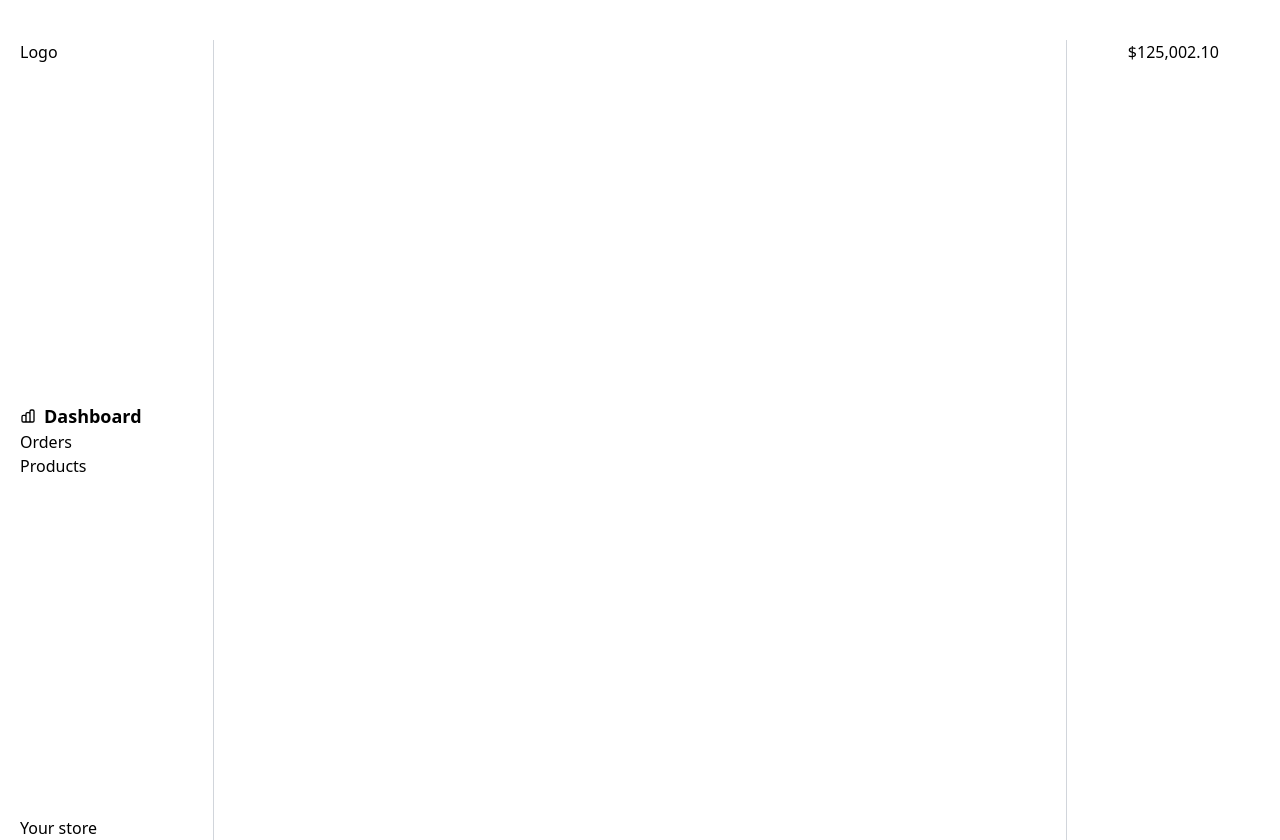
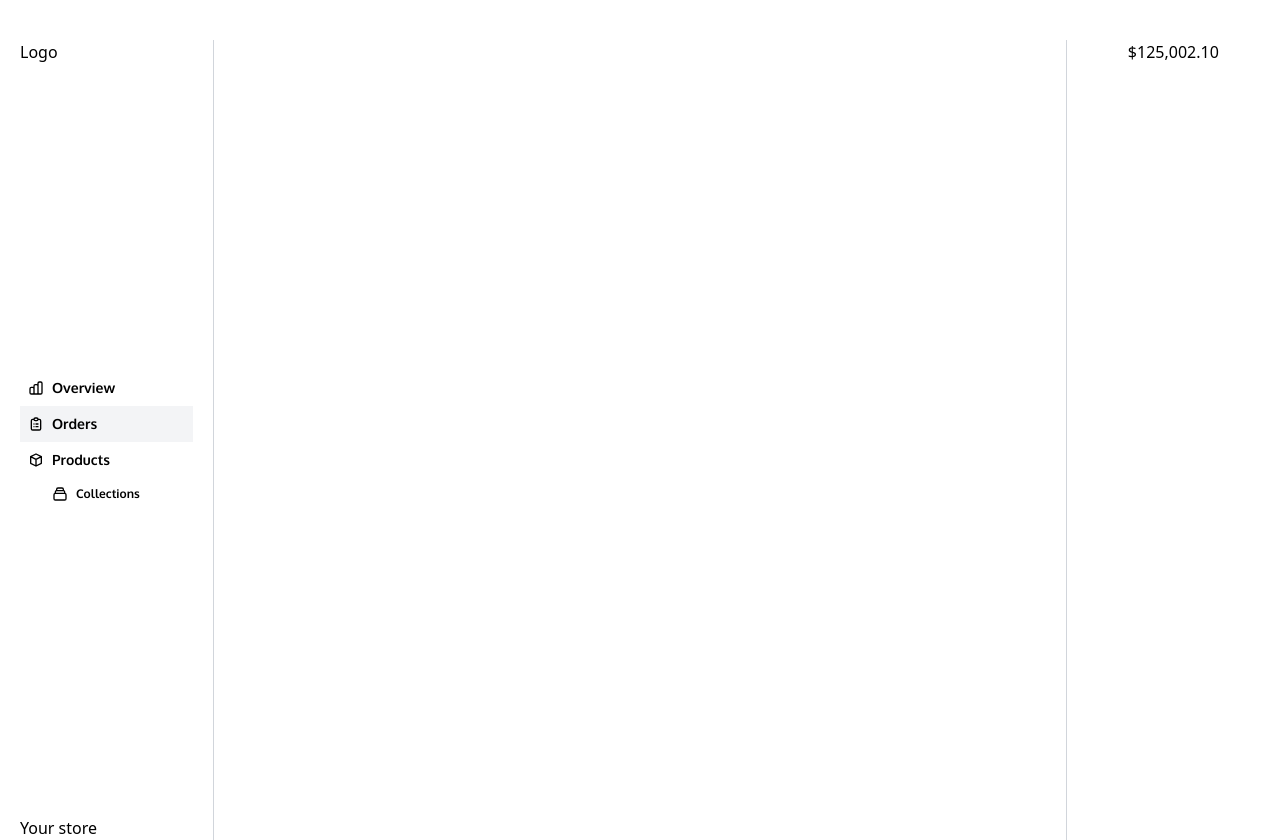
Before and after one commit to goodhands/ecommerce-admin-frontend, a Vue app: page /orders in a window 1280 px wide. Built offline with nearby package versions, Linux system fonts and the light colour scheme.

Commit message:
add navigation structure + components

```diff
--- a/src/App.vue
+++ b/src/App.vue
@@ -4,18 +4,7 @@
       <router-link to="/" class="block">Logo</router-link>
 
       <div class="nav-menu flex flex-col justify-evenly">
-        <ul>
-          <li>
-            <router-link to="/" class="flex flex-row items-center text-lg font-bold">
-              <svg xmlns="http://www.w3.org/2000/svg" class="h-4 mr-2" fill="none" viewBox="0 0 24 24" stroke="currentColor">
-                <path stroke-linecap="round" stroke-linejoin="round" stroke-width="2" d="M9 19v-6a2 2 0 00-2-2H5a2 2 0 00-2 2v6a2 2 0 002 2h2a2 2 0 002-2zm0 0V9a2 2 0 012-2h2a2 2 0 012 2v10m-6 0a2 2 0 002 2h2a2 2 0 002-2m0 0V5a2 2 0 012-2h2a2 2 0 012 2v14a2 2 0 01-2 2h-2a2 2 0 01-2-2z" />
-              </svg>
-              Dashboard
-            </router-link>
-          </li>
-          <li><router-link to="/orders">Orders</router-link></li>
-          <li><router-link to="/products">Products</router-link></li>
-        </ul>
+        <nav-items></nav-items>
       </div>
 
       <router-link to="/about">Your store</router-link>
@@ -28,3 +17,18 @@
     </div>
   </div>
 </template>
+
+<script>
+import NavItems from './components/Nav/Items.vue';
+
+export default {
+  data:function(){
+    return {
+
+    }
+  },
+  components:{
+    NavItems
+  }
+}
+</script>
--- /dev/null
+++ b/src/components/Nav/Child.vue
@@ -0,0 +1,19 @@
+<template>
+    <ul class="flex flex-col space-y-3">
+        <li class="w-full" v-for="child in children" v-bind:key="child.name">
+            <router-link class="nav-child ml-6" :to="child.url">
+                <svg xmlns="http://www.w3.org/2000/svg" fill="none" viewBox="0 0 24 24" stroke="currentColor">
+                    <path stroke-linecap="round" stroke-linejoin="round" stroke-width="2" d="M19 11H5m14 0a2 2 0 012 2v6a2 2 0 01-2 2H5a2 2 0 01-2-2v-6a2 2 0 012-2m14 0V9a2 2 0 00-2-2M5 11V9a2 2 0 012-2m0 0V5a2 2 0 012-2h6a2 2 0 012 2v2M7 7h10" />
+                </svg>
+                {{ child.name }}
+            </router-link>
+        </li>
+    </ul>
+</template>
+
+<script>
+export default {
+    name: "NavChild",
+    props: ['children']
+}
+</script>
--- /dev/null
+++ b/src/components/Nav/Item.vue
@@ -0,0 +1,28 @@
+<template>
+    <ul>
+        <li v-for="item in items" v-bind:key="item.name">
+            <router-link :to="item.url" class="nav-items text-sm">
+                <span v-html="item.icon"></span>
+                {{ item.name }}
+            </router-link>
+            <child v-if="item.children" :children="item.children"></child>
+        </li>
+    </ul>
+</template>
+
+<script>
+import Child from '@/components/Nav/Child.vue';
+
+export default {
+    name: "NavItems",
+    components:{
+        Child
+    },
+    props: {
+        items: {
+            required: true,
+            type: Array
+        }
+    }
+}
+</script>
--- /dev/null
+++ b/src/components/Nav/Items.vue
@@ -0,0 +1,59 @@
+<template>
+    <item :items="links"></item>
+</template>
+
+<script>
+import Item from '@/components/Nav/Item.vue';
+
+export default {
+    name: "NavItems",
+    data: function(){
+        return {
+            links: [
+                {
+                    name: "Overview",
+                    url: "/",
+                    icon:   `<svg xmlns="http://www.w3.org/2000/svg" fill="none" viewBox="0 0 24 24" stroke="currentColor">
+                                <path stroke-linecap="round" stroke-linejoin="round" stroke-width="2"
+                                d="M9 19v-6a2 2 0 00-2-2H5a2 2 0 00-2 2v6a2 2 0 002 2h2a2 2 0 002-2zm0 0V9a2 2 0 012-2h2a2 2 0 012 2v10m-6 0a2 2 0 002 2h2a2 2 0 002-2m0 0V5a2 2 0 012-2h2a2 2 0 012 2v14a2 2 0 01-2 2h-2a2 2 0 01-2-2z" />
+                            </svg>`,
+
+                },
+                {
+                    name: "Orders",
+                    url: "/orders",
+                    icon: `
+                        <svg xmlns="http://www.w3.org/2000/svg" fill="none" viewBox="0 0 24 24" stroke="currentColor">
+                            <path stroke-linecap="round" stroke-linejoin="round" stroke-width="2" d="M9 5H7a2 2 0 00-2 2v12a2 2 0 002 2h10a2 2 0 002-2V7a2 2 0 00-2-2h-2M9 5a2 2 0 002 2h2a2 2 0 002-2M9 5a2 2 0 012-2h2a2 2 0 012 2m-3 7h3m-3 4h3m-6-4h.01M9 16h.01" />
+                        </svg>
+                    `,
+
+                },
+                {
+                    name: "Products",
+                    url: "/products",
+                    icon: `
+                        <svg xmlns="http://www.w3.org/2000/svg" fill="none" viewBox="0 0 24 24" stroke="currentColor">
+                            <path stroke-linecap="round" stroke-linejoin="round" stroke-width="2" d="M20 7l-8-4-8 4m16 0l-8 4m8-4v10l-8 4m0-10L4 7m8 4v10M4 7v10l8 4" />
+                        </svg>
+                    `,
+                    children: [
+                        {
+                            name: "Collections",
+                            url: "/products/collections", //the parent url is prepended to it
+                            icon: `
+                                <svg xmlns="http://www.w3.org/2000/svg" fill="none" viewBox="0 0 24 24" stroke="currentColor">
+                                    <path stroke-linecap="round" stroke-linejoin="round" stroke-width="2" d="M19 11H5m14 0a2 2 0 012 2v6a2 2 0 01-2 2H5a2 2 0 01-2-2v-6a2 2 0 012-2m14 0V9a2 2 0 00-2-2M5 11V9a2 2 0 012-2m0 0V5a2 2 0 012-2h6a2 2 0 012 2v2M7 7h10" />
+                                </svg>
+                            `
+                        }
+                    ]
+                },
+            ]
+        }
+    },
+    components:{
+        Item
+    }
+}
+</script>
--- a/src/main.css
+++ b/src/main.css
@@ -1,4 +1,22 @@
+@import url('https://fonts.googleapis.com/css2?family=Montserrat:wght@200;400&family=Oxygen:wght@700&display=swap');
+
 /*! @import */
 @tailwind base;
 @tailwind components;
 @tailwind utilities;
+
+.nav-items{
+    @apply flex flex-row items-center p-2 font-bold space-x-2 font-heading hover:bg-gray-50;
+}
+
+.nav-items svg{
+    @apply h-4 mr-2;
+}
+
+.router-link-exact-active.router-link-active{
+    @apply bg-gray-100;
+}
+
+.nav-child{
+    @apply text-xs nav-items;
+}
--- a/tailwind.config.js
+++ b/tailwind.config.js
@@ -8,6 +8,10 @@ module.exports = {
       },
       borderWidth:{
         '1': '1px'
+      },
+      fontFamily:{
+        'body': ['Montserrat', 'sans-serif'],
+        'heading': ['Oxygen', 'sans-serif'],
       }
     },
   },
```
